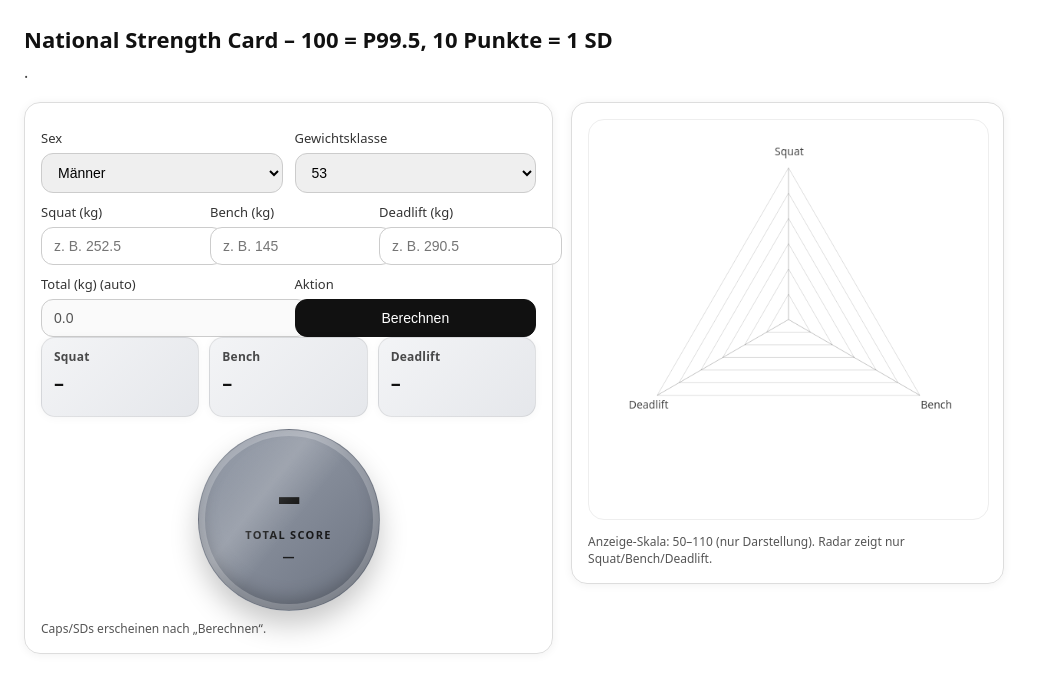
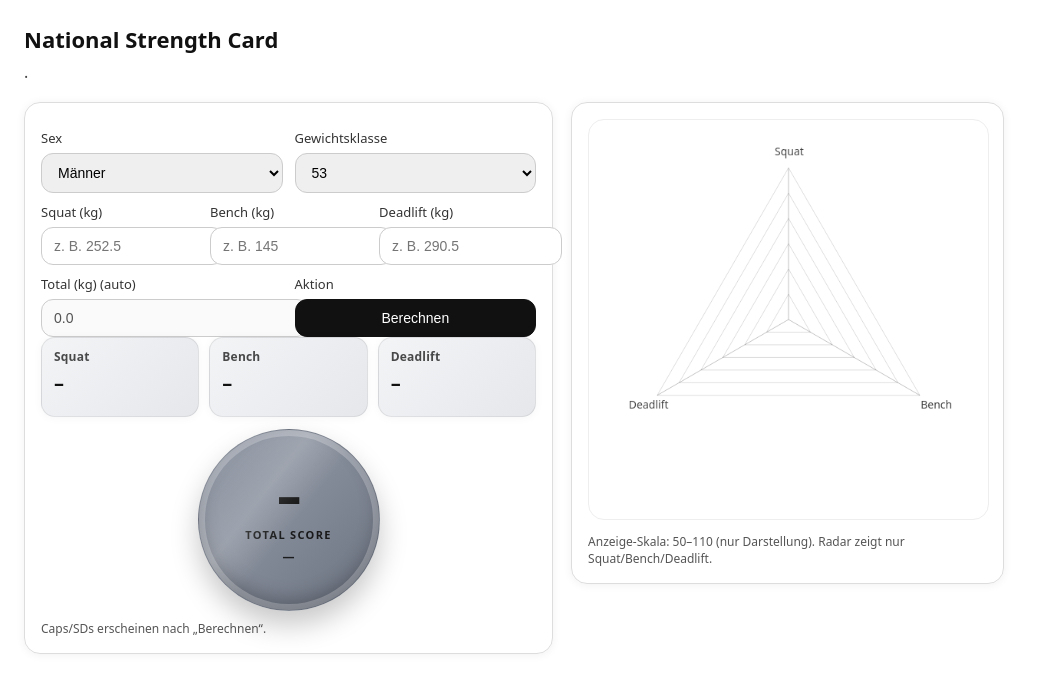
Before and after one commit to rxderrobert-sys/Strength-Card, a plain HTML site: page index.html in a window 1280 px wide. Shown: the whole page, without its empty margins (0-1043 px from the left). Drawn offline with Linux system fonts and the light colour scheme.

Commit message:
Update index.html

```diff
--- a/index.html
+++ b/index.html
@@ -3,7 +3,7 @@
 <head>
   <meta charset="utf-8" />
   <meta name="viewport" content="width=device-width,initial-scale=1" />
-  <title>National Strength Card (P99.5) – Rechner</title>
+  <title>National Strength Card </title>
   <style>
     :root{font-family: system-ui, -apple-system, Segoe UI, Roboto, Arial, sans-serif; color:#111;}
     body{margin:24px; max-width: 980px;}
@@ -181,7 +181,7 @@
 </head>
 
 <body>
-  <h1>National Strength Card – 100 = P99.5, 10 Punkte = 1 SD</h1>
+  <h1>National Strength Card </h1>
   <p class="sub">
     </code>.
   </p>
```
